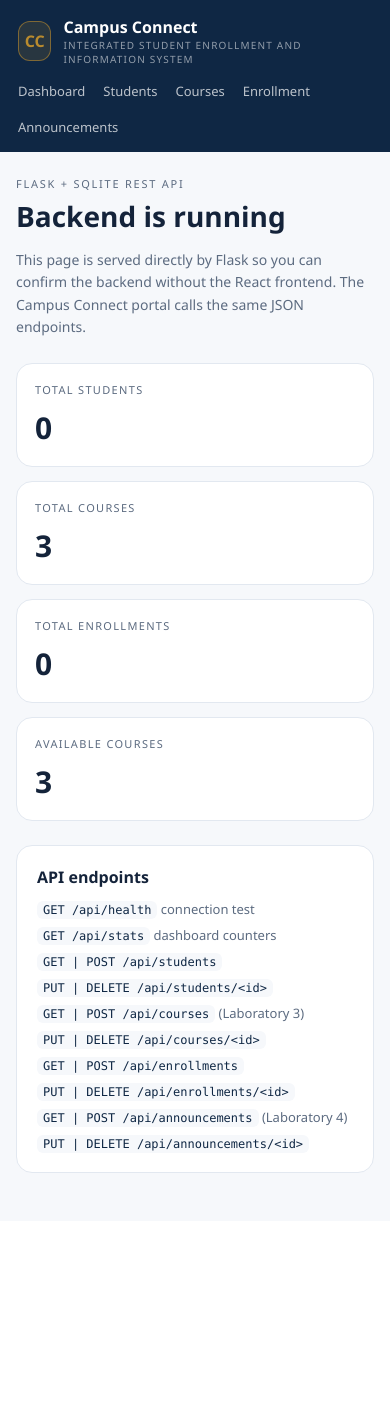
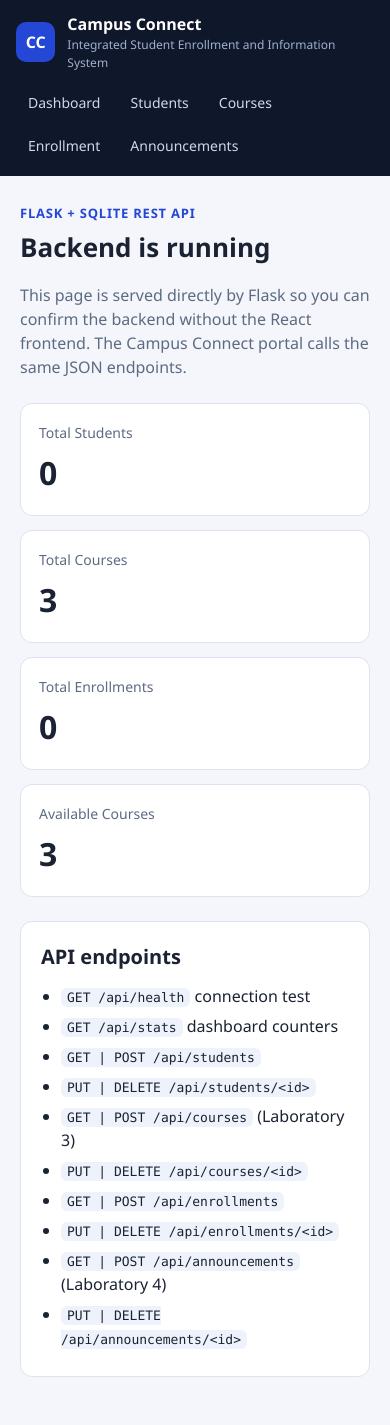
Before and after one commit to macahilomarky2-prog/student--course-api, a Flask app: page /announcements in a window 390 px wide. Before the commit the page ends 1173 px from the top, so only its background shows below. Run offline with Flask 3, Linux system fonts and the light colour scheme; data comes from the database, SQL or seed files in the repository; data that the repository does not hold is empty.

Commit message:
Refactor CSS styles and variables for consistency
Updated CSS variables and styles for improved design consistency and responsiveness.

```diff
--- a/static/css/style.css
+++ b/static/css/style.css
@@ -1,19 +1,21 @@
 :root {
-  --navy: #0f2744;
-  --gold: #b98b2e;
-  --paper: #f6f8fb;
-  --ink: #14233a;
-  --muted: #5c6b80;
-  --line: #e2e8f0;
+  --bg: #f4f6fb;
+  --surface: #ffffff;
+  --text: #1b2333;
+  --muted: #5d6b82;
+  --primary: #2447d6;
+  --border: #dde3ee;
+  --nav-bg: #0f172a;
 }
 
 * { box-sizing: border-box; }
 
 body {
   margin: 0;
-  font-family: "Segoe UI", system-ui, -apple-system, sans-serif;
-  background: var(--paper);
-  color: var(--ink);
+  font-family: "Segoe UI", system-ui, -apple-system, Arial, sans-serif;
+  background: var(--bg);
+  color: var(--text);
+  line-height: 1.5;
 }
 
 .topbar {
@@ -21,53 +23,95 @@ body {
   flex-wrap: wrap;
   align-items: center;
   justify-content: space-between;
-  gap: 16px;
-  padding: 18px 28px;
-  background: var(--navy);
+  gap: 12px;
+  padding: 14px 24px;
+  background: var(--nav-bg);
   color: #fff;
 }
 
 .brand { display: flex; align-items: center; gap: 12px; }
-.brand small { display: block; font-size: 10px; letter-spacing: 0.12em; text-transform: uppercase; color: rgba(255, 255, 255, 0.55); }
+.brand small { display: block; color: #9fb0cc; font-size: 12px; }
+
 .mark {
   display: grid;
   place-items: center;
   width: 40px;
   height: 40px;
-  border-radius: 12px;
-  border: 1px solid rgba(185, 139, 46, 0.6);
-  background: rgba(185, 139, 46, 0.15);
-  color: var(--gold);
-  font-weight: 600;
+  border-radius: 10px;
+  background: var(--primary);
+  font-weight: 700;
 }
 
-nav { display: flex; flex-wrap: wrap; gap: 18px; }
-nav a { color: rgba(255, 255, 255, 0.72); text-decoration: none; font-size: 13px; }
-nav a:hover { color: #fff; }
+nav { display: flex; flex-wrap: wrap; gap: 6px; }
 
-main { max-width: 1040px; margin: 0 auto; padding: 32px 24px 64px; }
-.eyebrow { font-size: 11px; letter-spacing: 0.16em; text-transform: uppercase; color: var(--muted); margin: 0 0 6px; }
-h1 { font-size: 28px; margin: 0 0 8px; }
-h2 { font-size: 16px; margin: 0 0 12px; }
-.muted { color: var(--muted); font-size: 14px; line-height: 1.6; }
+nav a {
+  color: #cdd8ee;
+  text-decoration: none;
+  padding: 8px 12px;
+  border-radius: 8px;
+  font-size: 14px;
+}
 
-.cards { display: grid; grid-template-columns: repeat(auto-fit, minmax(180px, 1fr)); gap: 14px; margin: 24px 0; }
-.card { background: #fff; border: 1px solid var(--line); border-radius: 16px; padding: 18px; }
-.card span { display: block; font-size: 11px; letter-spacing: 0.12em; text-transform: uppercase; color: var(--muted); }
-.card strong { display: block; margin-top: 10px; font-size: 30px; }
+nav a:hover { background: #1e293b; color: #fff; }
 
-.panel { background: #fff; border: 1px solid var(--line); border-radius: 16px; padding: 20px; }
-.endpoints { list-style: none; margin: 0; padding: 0; display: grid; gap: 8px; }
-.endpoints li { font-size: 13px; color: var(--muted); }
-code { font-family: "Consolas", monospace; background: var(--paper); padding: 2px 6px; border-radius: 6px; color: var(--navy); font-size: 12px; }
+main { max-width: 960px; margin: 0 auto; padding: 28px 20px 48px; }
 
-table { width: 100%; border-collapse: collapse; font-size: 13px; }
-th { text-align: left; font-size: 10.5px; letter-spacing: 0.1em; text-transform: uppercase; color: var(--muted); padding: 10px 12px; border-bottom: 1px solid var(--line); }
-td { padding: 11px 12px; border-bottom: 1px solid #eef2f7; }
-tr:last-child td { border-bottom: none; }
+.eyebrow {
+  margin: 0 0 4px;
+  color: var(--primary);
+  font-size: 13px;
+  font-weight: 600;
+  text-transform: uppercase;
+  letter-spacing: 0.06em;
+}
 
-@media (max-width: 640px) {
-  .topbar { padding: 16px 18px; }
-  main { padding: 24px 16px 48px; }
-  table { font-size: 12px; }
+h1 { margin: 0 0 8px; font-size: 32px; }
+h2 { margin: 0 0 12px; font-size: 20px; }
+.muted { color: var(--muted); }
+
+.cards {
+  display: grid;
+  grid-template-columns: repeat(auto-fit, minmax(190px, 1fr));
+  gap: 14px;
+  margin: 24px 0;
 }
+
+.card {
+  display: flex;
+  flex-direction: column;
+  gap: 6px;
+  padding: 18px;
+  background: var(--surface);
+  border: 1px solid var(--border);
+  border-radius: 12px;
+}
+
+.card span { color: var(--muted); font-size: 14px; }
+.card strong { font-size: 32px; }
+
+.panel {
+  padding: 20px;
+  background: var(--surface);
+  border: 1px solid var(--border);
+  border-radius: 12px;
+}
+
+.endpoints { margin: 0; padding-left: 20px; }
+.endpoints li { margin: 6px 0; }
+
+code {
+  padding: 2px 6px;
+  border-radius: 6px;
+  background: #eef2fa;
+  font-family: Consolas, Menlo, monospace;
+  font-size: 13px;
+}
+
+table { width: 100%; border-collapse: collapse; background: var(--surface); }
+th, td { padding: 10px 12px; text-align: left; border-bottom: 1px solid var(--border); }
+th { color: var(--muted); font-size: 13px; text-transform: uppercase; }
+
+@media (max-width: 600px) {
+  h1 { font-size: 26px; }
+  .topbar { padding: 12px 16px; }
+}
```
